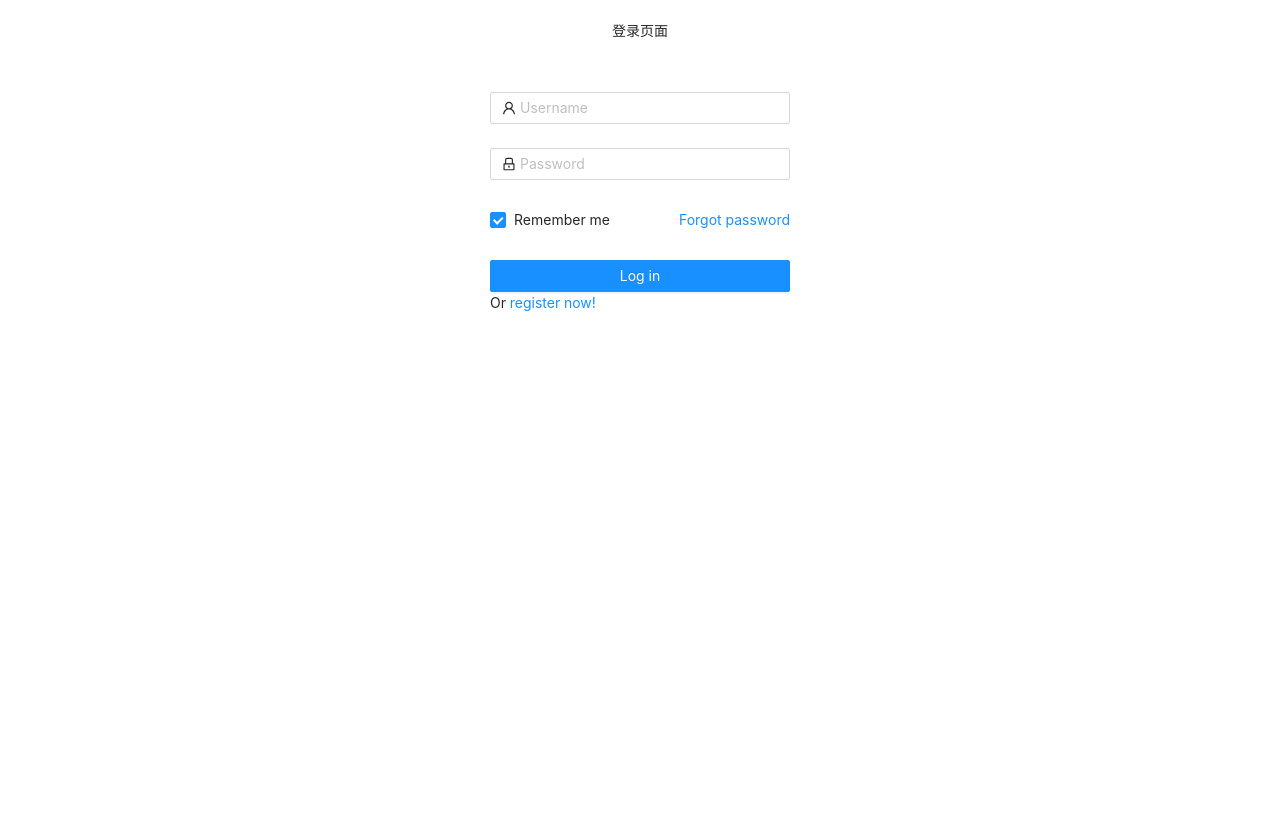
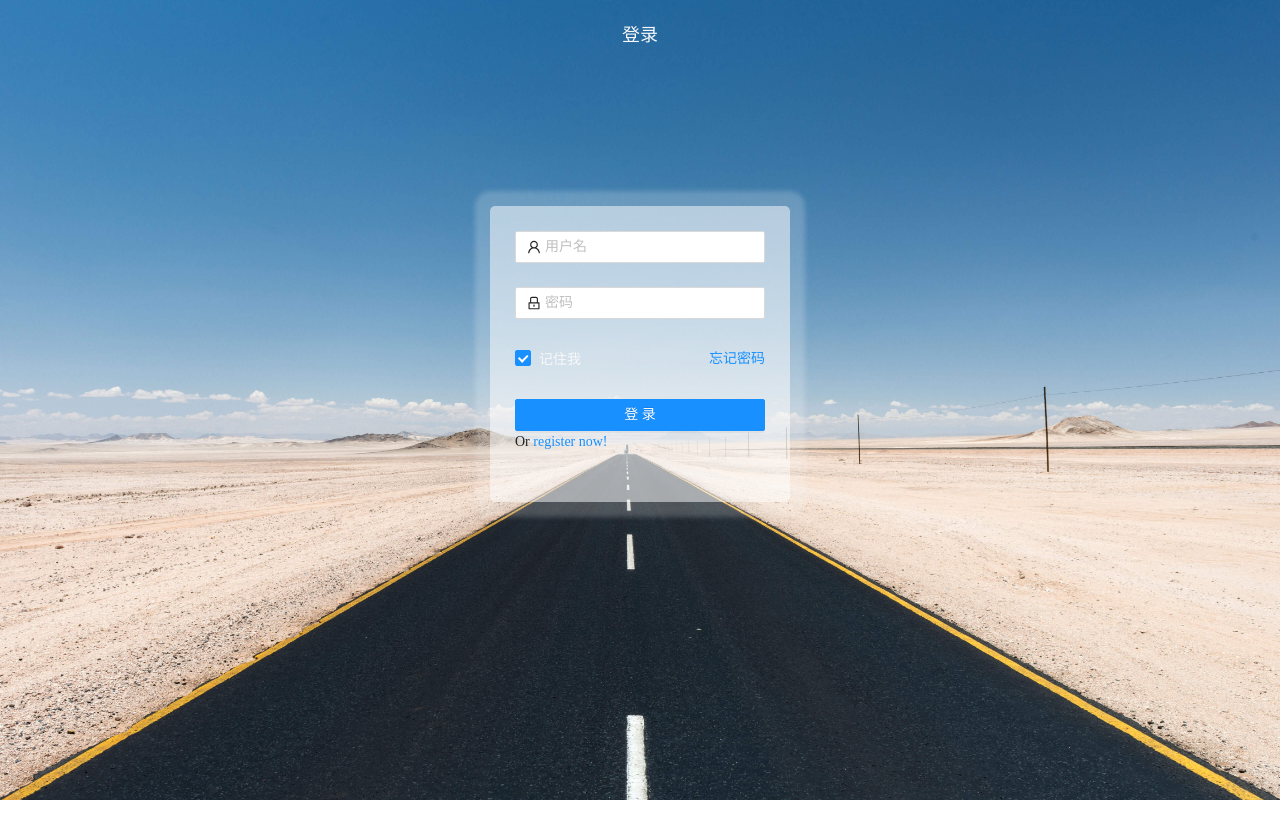
Before and after one commit to Getchang/manage-platform, a React app: page /#/login in a window 1280 px wide. Built offline with nearby package versions, Linux system fonts and the light colour scheme.

Commit message:
loginType change

```diff
--- a/config/webpack.config.js
+++ b/config/webpack.config.js
@@ -67,7 +67,7 @@ module.exports = (env, argv) => {
       chunkFilename: 'static/js/[name].[chunkhash:8].js',
       path: paths.appBuild,
       clean: true,
-      publicPath: '/',
+      publicPath: !isEnvProduction ? '/' : '/manage/',
       assetModuleFilename: 'static/images/[hash][ext][query]',
     },
     devtool: isEnvProduction ? false : 'eval-cheap-module-source-map',
--- a/src/pages/app.scss
+++ b/src/pages/app.scss
@@ -1,9 +1,9 @@
 #app {
-    font: 12px "-apple-system";
+    font: 12px 'Microsoft yahei';
     color: #333;
-    text-align: center;
+    width: 100%;
+    height: 100%;
     img {
-        margin: 100px;
         width: 100px;
         height: 100px;
     }
--- a/src/pages/login/components/loginBox.js
+++ b/src/pages/login/components/loginBox.js
@@ -1,16 +1,17 @@
-import React, { Component, Fragment } from "react";
-import { Form, Input, Button, Checkbox } from "antd";
-import { UserOutlined, LockOutlined } from "@ant-design/icons";
+import React, { Component, Fragment } from 'react';
+import { Form, Input, Button, Checkbox } from 'antd';
+import { UserOutlined, LockOutlined } from '@ant-design/icons';
 
-export default class LoginBox extends Component{
-  constructor() {
-    super();
-  }
-  onFinish = (values) => {
-    console.log("Success:", values);
+/**
+ * @description: 登录提交表单
+ * @param {*} values
+ * @return {*}
+ */
+const onFinish = values => {
+  console.log('Success:', values);
   const formData = new FormData();
-    formData.append("user_name", values.username);
-    formData.append("password", values.password);
+  formData.append('user_name', values.username);
+  formData.append('password', values.password);
   // fetch("http://localhost:3000/users/register", {
   //   method: "POST",
   //   body: formData,
@@ -19,64 +20,54 @@ export default class LoginBox extends Component{
   // });
 };
 
-  onFinishFailed = (errorInfo) => {
-    console.log("Failed:", errorInfo);
+/**
+ * @description: 登录验证未通过
+ * @param {*} errorInfo
+ * @return {*}
+ */
+const onFinishFailed = errorInfo => {
+  console.log('Failed:', errorInfo);
 };
-  render() {
+
+const LoginBox = props => {
   return (
     <Form
       name="basic"
-          className="loginForm"
-        //   wrapperCol={{
-        //     offset: 6,
-        //     span: 10,
-        //   }}
+      className="loginForm commonFrom"
       initialValues={{
         remember: true,
       }}
-          onFinish={this.onFinish}
-          onFinishFailed={this.onFinishFailed}
-        >
-          <Form.Item
-            name="username"
-            rules={[{ required: true, message: "Please input your Username!" }]}
-          >
-            <Input
-              prefix={<UserOutlined className="site-form-item-icon" />}
-              placeholder="Username"
-            />
+      onFinish={onFinish}
+      onFinishFailed={onFinishFailed}>
+      <Form.Item name="username" rules={[{ required: true, message: '请输入用户名!' }]}>
+        <Input prefix={<UserOutlined className="site-form-item-icon" />} placeholder="用户名" />
       </Form.Item>
-          <Form.Item
-            name="password"
-            rules={[{ required: true, message: "Please input your Password!" }]}
-          >
-            <Input
-              prefix={<LockOutlined className="site-form-item-icon" />}
-              type="password"
-              placeholder="Password"
-            />
+      <Form.Item name="password" rules={[{ required: true, message: '请输入密码!' }]}>
+        <Input prefix={<LockOutlined className="site-form-item-icon" />} type="password" placeholder="密码" />
       </Form.Item>
       <Form.Item>
         <Form.Item name="remember" valuePropName="checked" noStyle>
-              <Checkbox>Remember me</Checkbox>
+          <Checkbox className="login-remember">记住我</Checkbox>
         </Form.Item>
 
         <a className="login-form-forgot" href="">
-              Forgot password
+          忘记密码
         </a>
       </Form.Item>
 
       <Form.Item>
-            <Button
-              type="primary"
-              htmlType="submit"
-              className="login-form-button"
-            >
-              Log in
+        <Button type="primary" htmlType="submit" className="login-form-button">
+          登录
         </Button>
-            Or <a onClick={() => {this.props.switchLoginType('register')}}>register now!</a>
+        Or{' '}
+        <a
+          onClick={() => {
+            props.setLoginBoxType('register');
+          }}>
+          register now!
+        </a>
       </Form.Item>
     </Form>
-    )
-  }
-}
+  );
+};
+export default LoginBox;
--- a/src/pages/login/components/register.js
+++ b/src/pages/login/components/register.js
@@ -84,7 +84,7 @@ const RegistrationForm = props => {
     <Form
       {...formItemLayout}
       form={form}
-      className="registerForm"
+      className="registerForm commonFrom"
       name="register"
       onFinish={onFinish}
       onFinishFailed={onFinishFailed}
@@ -160,7 +160,7 @@ const RegistrationForm = props => {
         <Input />
       </Form.Item>
 
-      <Form.Item
+      {/* <Form.Item
         name="phone"
         label="Phone Number"
         rules={[
@@ -175,8 +175,8 @@ const RegistrationForm = props => {
             width: '100%',
           }}
         />
-      </Form.Item>
-
+      </Form.Item> */}
+      {/*
       <Form.Item
         name="agreement"
         valuePropName="checked"
@@ -189,10 +189,17 @@ const RegistrationForm = props => {
         <Checkbox>
           I have read the <a href="">agreement</a>
         </Checkbox>
-      </Form.Item>
-      <Form.Item {...tailFormItemLayout}>
-        <Button type="primary" htmlType="submit">
-          Register
+      </Form.Item> */}
+      <Form.Item {...tailFormItemLayout} className="operateBtn">
+        <Button
+          htmlType="button"
+          onClick={() => {
+            props.setLoginBoxType('login');
+          }}>
+          返回
+        </Button>
+        <Button type="primary" htmlType="submit" style={{ marginLeft: '10px' }}>
+          注册
         </Button>
       </Form.Item>
     </Form>
--- a/src/pages/login/index.js
+++ b/src/pages/login/index.js
@@ -1,39 +1,29 @@
-/*
- * @Author: your name
- * @Date: 2021-07-08 11:06:27
- * @LastEditTime: 2021-09-07 10:06:45
- * @LastEditors: Please set LastEditors
- * @Description: In User Settings Edit
- * @FilePath: /tags/webpack/src/login/index.js
- */
 import React, { Component, Fragment } from 'react';
 import { connect } from 'react-redux';
-import { switchLoginType } from '../../store/login/action';
+import { switchLoginState } from '../../store/login/action';
 import LoginBox from './components/loginBox';
 import RegistrationForm from './components/register';
 import Api from '@/utils/';
 import './index.scss';
+import { useState } from 'react';
 
 const mapStateToProps = state => ({
-  isRegister: state.loginData.swithLoginType,
+  isLogin: state.loginData.loginState,
 });
 const mapDispatchToProps = {
-  switchLoginType,
+  switchLoginState,
 };
-class Login extends Component {
-  constructor() {
-    super();
-    this.state = {};
-  }
-  render() {
-    let { isRegister, switchLoginType } = this.props;
-    console.log(this.props, switchLoginType);
-    return (
-      <Fragment>
-        <div className="head"> {isRegister == 'login' ? '登录页面' : '注册'} </div>
-        {isRegister == 'login' ? <LoginBox switchLoginType={switchLoginType} /> : <RegistrationForm switchLoginType={switchLoginType} />}
-      </Fragment>
-    );
-  }
-}
+
+const Login = props => {
+  let { isLogin, switchLoginState } = props;
+  const [loginBoxType, setLoginBoxType] = useState('login');
+  console.log(props, switchLoginState);
+  return (
+    <div className="LoginBox">
+      <div className="head"> {loginBoxType == 'login' ? '登录' : '注册'} </div>
+      {loginBoxType == 'login' ? <LoginBox switchLoginState={switchLoginState} setLoginBoxType={setLoginBoxType} /> : <RegistrationForm setLoginBoxType={setLoginBoxType} />}
+    </div>
+  );
+};
+
 export default connect(mapStateToProps, mapDispatchToProps)(Login);
--- a/src/pages/login/index.scss
+++ b/src/pages/login/index.scss
@@ -1,15 +1,32 @@
+.LoginBox{
+    height: 100%;
+    width: 100%;
+    color: #f8f8f8;
+    display: flow-root;
+    background: url(./image/1cD6Dm7VcgA.jpg);
+    background-size: 100% 100%;
+}
 .head {
+    font-size: 18px;
     text-align: center;
     margin: 20px auto;
 }
-
+.commonFrom{
+    padding: 25px;
+    background: rgba(255,255,255,.6);
+    border-radius: 5px;
+    box-shadow: 0px 0px 5px 15px rgba(255,255,255,.2);
+}
 .loginForm {
-    margin: 50px auto;
+    margin: 20vh auto;
     max-width: 300px;
     .ant-col-rtl {
         .login-form-forgot {
             float: left;
         }
+    }
+    .login-remember{
+        color: #f8f8f8;
     }
     .login-form-forgot {
         float: right;
@@ -26,4 +43,8 @@
     .ant-form-item-label {
         text-align: left;
     }
+    .operateBtn{
+        display: flex;
+        justify-content: space-between;
+    }
 }
--- a/src/store/login/action.js
+++ b/src/store/login/action.js
@@ -1,12 +1,10 @@
-import { SWITCHLOGIN } from "./action_type";
+import { SWITCHLOGIN } from './action_type';
 
-const switchLoginType = (loginType) => {
+const switchLoginState = loginType => {
   // console.log(loginType)
   return {
     type: SWITCHLOGIN,
-    loginType
-  }
-}
-export {
-  switchLoginType
-}
+    loginType,
+  };
+};
+export { switchLoginState };
--- a/src/store/login/action_type.js
+++ b/src/store/login/action_type.js
@@ -1,4 +1,4 @@
-// 切换登录注册
-const SWITCHLOGIN = 'SWITCH_LOGIN'
+// 切换登录状态
+const SWITCHLOGIN = 'SWITCH_LOGIN';
 
-export {SWITCHLOGIN}
+export { SWITCHLOGIN };
--- a/src/store/login/reducer.js
+++ b/src/store/login/reducer.js
@@ -1,13 +1,13 @@
-import { SWITCHLOGIN } from "./action_type"
+import { SWITCHLOGIN } from './action_type';
 
 const defaultState = {
-  swithLoginType: 'login'
-}
+  loginState: 'login',
+};
 export const loginData = (state = defaultState, action = {}) => {
-  switch(action.type) {
+  switch (action.type) {
     case SWITCHLOGIN:
-      return {...state, swithLoginType: action.loginType}
+      return { ...state, loginState: action.loginType };
     default:
-      return {...state}
+      return { ...state };
   }
-}
+};
```
Also changed, not shown: src/index.js (+6 -5 lines), src/router/beforeRouteEnter.js (+15 -17 lines), dist/index.html, dist/static/js/manifest.js, dist/static/js/vendor.js, src/pages/login/image/1cD6Dm7VcgA.jpg (added), 9 other files. Lines whose indentation alone changed are shown as unchanged.
